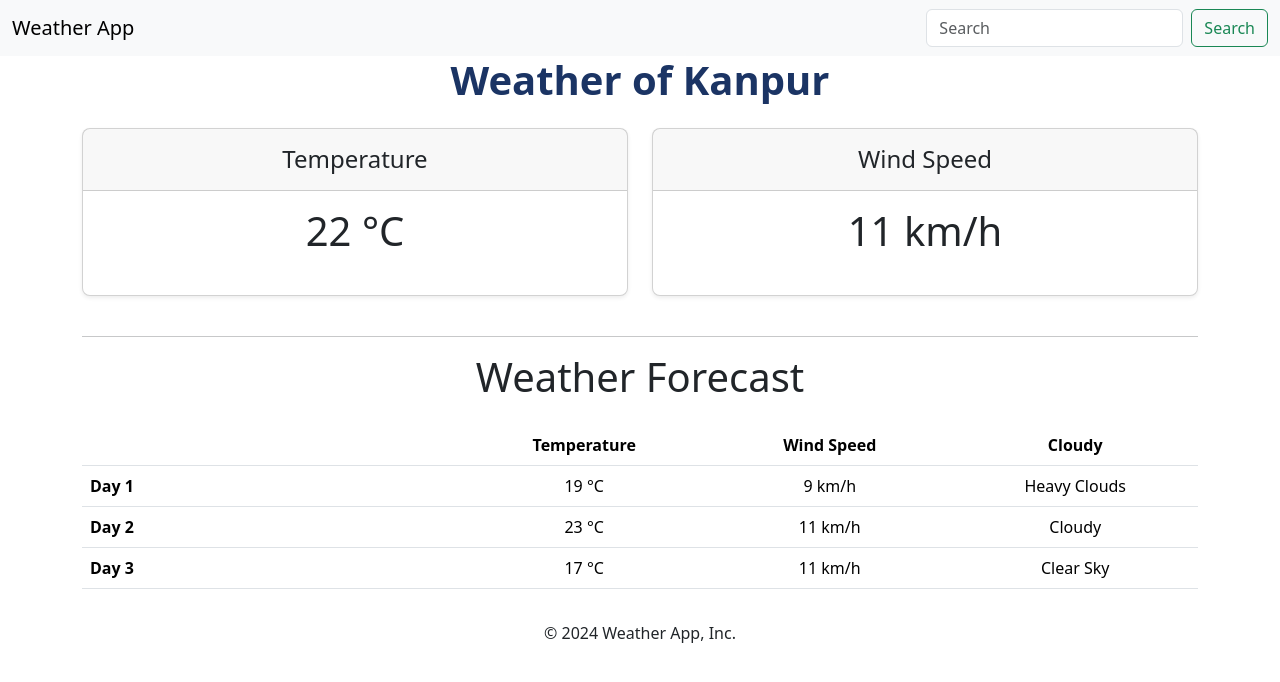
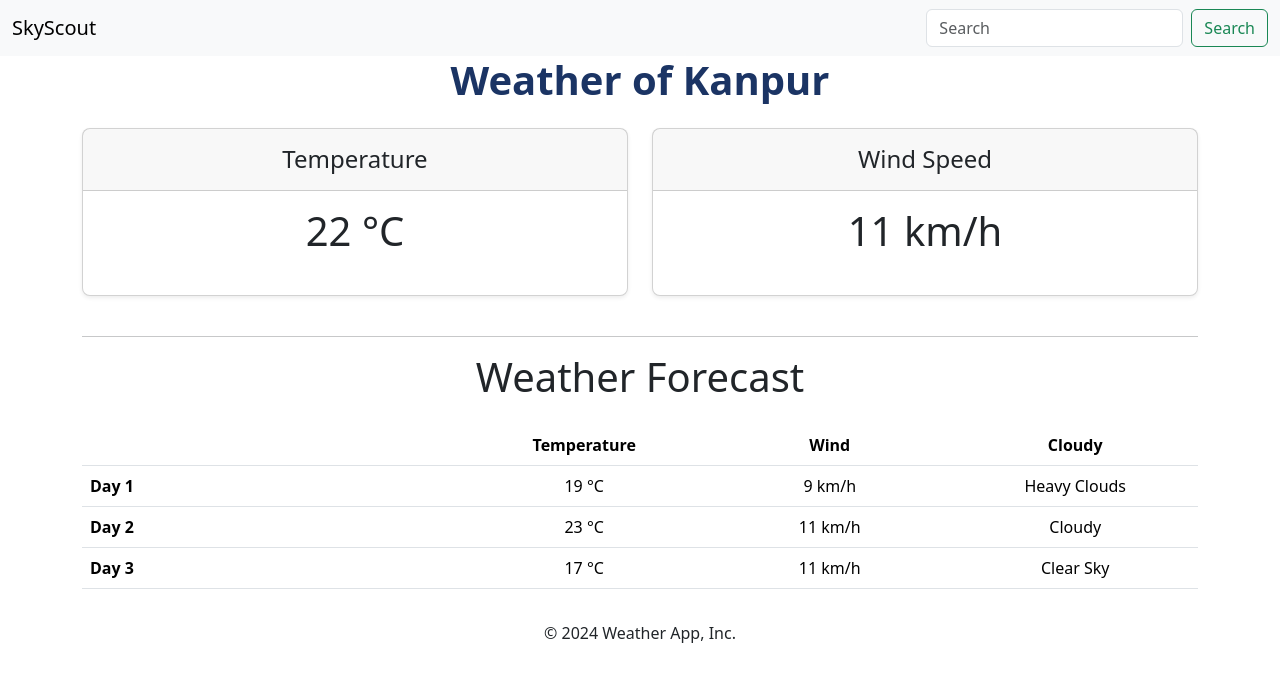
Before and after one commit to Kunal-Rajp00t/SkyScout, a plain HTML site: page index.html in a window 1280 px wide. Drawn offline with nearby package versions, Linux system fonts and the light colour scheme.

Commit message:
Add files via upload
Just Changed the App Name

```diff
--- a/index.html
+++ b/index.html
@@ -13,7 +13,7 @@
 <body>
   <nav class="navbar  bg-body-tertiary">
     <div class="container-fluid">
-      <a class="navbar-brand">Weather App</a>
+      <a class="navbar-brand">SkyScout</a>
       <form class="d-flex" role="search">
         <input class="form-control me-2" type="search" placeholder="Search" aria-label="Search" id="city">
         <button class="btn btn-outline-success" type="submit" id="search">Search</button>
@@ -63,7 +63,7 @@
             <tr>
               <th style="width: 34%;"></th>
               <th style="width: 22%;">Temperature</th>
-              <th style="width: 22%;">Wind Speed</th>
+              <th style="width: 22%;">Wind</th>
               <th style="width: 22%;">Cloudy</th>
             </tr>
           </thead>
@@ -96,7 +96,6 @@
     © 2024 Weather App, Inc.
   </footer>
 
-
   <script src="script.js"></script>
   <script src="https://cdn.jsdelivr.net/npm/bootstrap@5.3.3/dist/js/bootstrap.bundle.min.js"
     integrity="sha384-YvpcrYf0tY3lHB60NNkmXc5s9fDVZLESaAA55NDzOxhy9GkcIdslK1eN7N6jIeHz"
```
